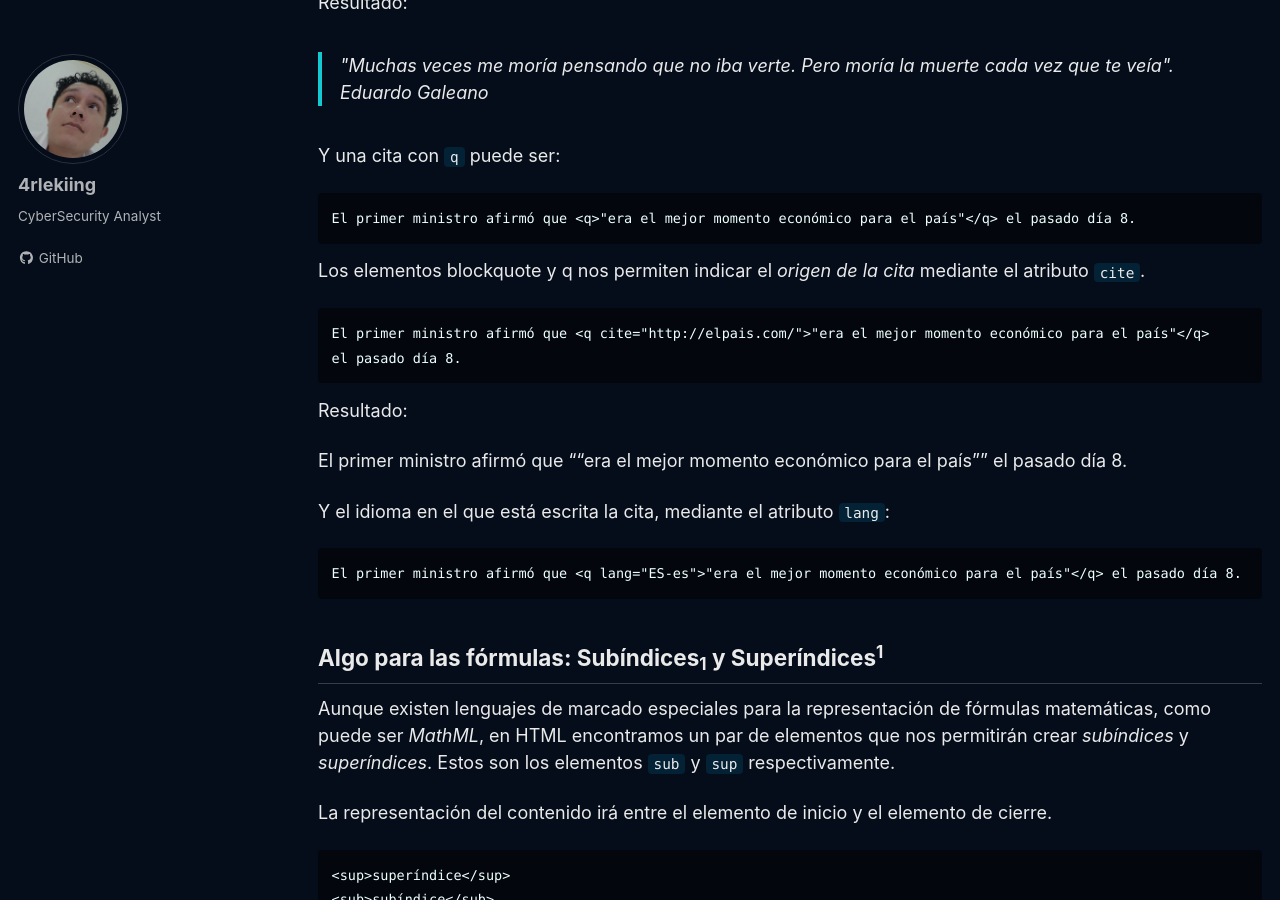
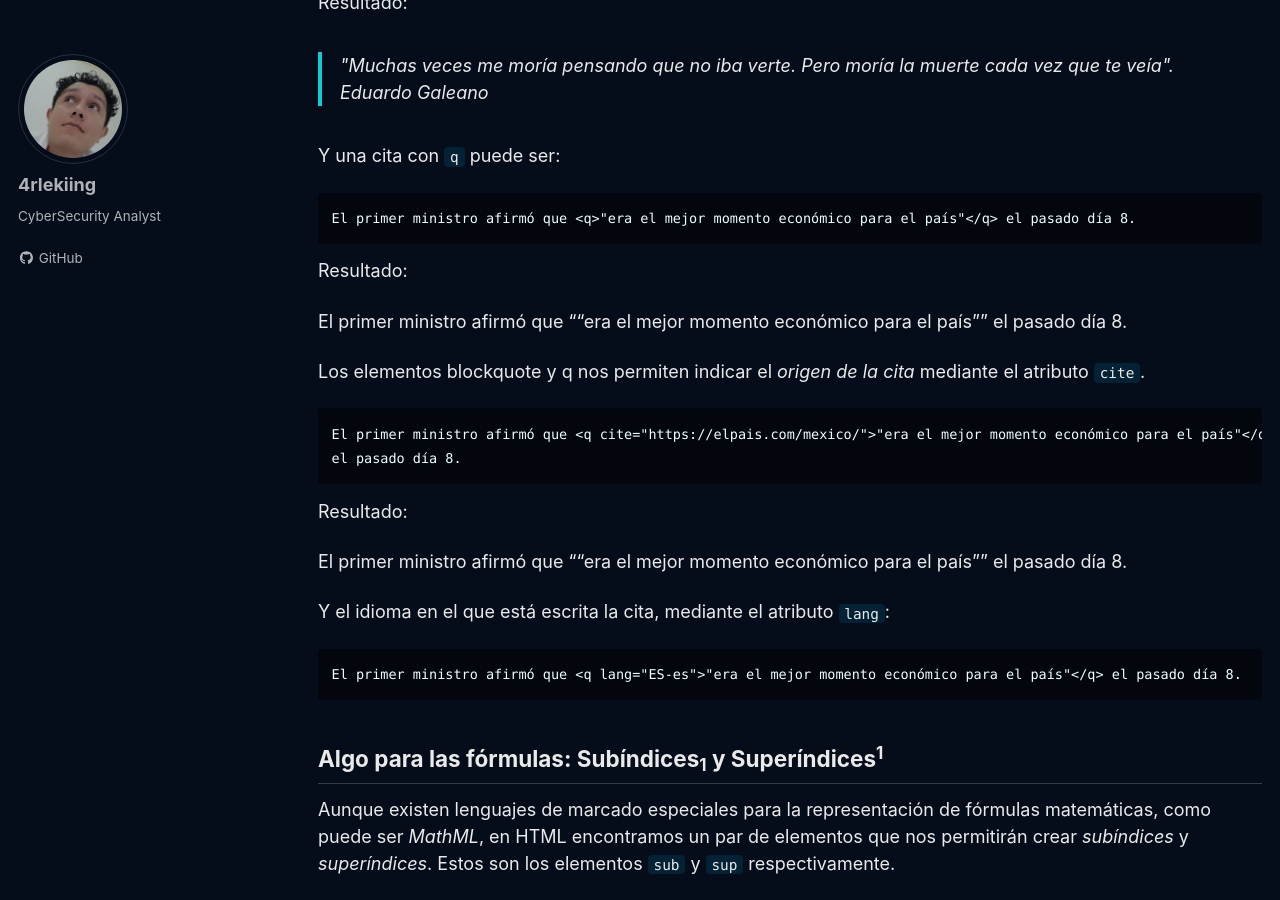
Before and after one commit to 4rleking/HTML.github.io, a Jekyll site: the page built from _posts/2023-08-06-Basico.md, in a window 1280 px wide and 900 px high, scrolled down 3609 px. Built offline with Jekyll 4.4.1, drawn with Linux system fonts in a browser that asks for light colours; cached includes are drawn as plain includes; a script that is not in the unit is left out.

Commit message:
Update 2023-08-06-Basico.md

````diff
--- a/_posts/2023-08-06-Basico.md
+++ b/_posts/2023-08-06-Basico.md
@@ -128,16 +128,20 @@ Y una cita con `q` puede ser:
 El primer ministro afirmó que <q>"era el mejor momento económico para el país"</q> el pasado día 8.
 ```
 
+Resultado:
+
+El primer ministro afirmó que <q>"era el mejor momento económico para el país"</q> el pasado día 8.
+
 Los elementos blockquote y q nos permiten indicar el *origen de la cita* mediante el atributo `cite`.
 
 ```text
-El primer ministro afirmó que <q cite="http://elpais.com/">"era el mejor momento económico para el país"</q>
+El primer ministro afirmó que <q cite="https://elpais.com/mexico/">"era el mejor momento económico para el país"</q>
 el pasado día 8.
 ```
 
 Resultado:
 
-El primer ministro afirmó que <q cite="http://elpais.com/">"era el mejor momento económico para el país"</q> el pasado día 8.
+El primer ministro afirmó que <q cite="https://elpais.com/mexico/">"era el mejor momento económico para el país"</q> el pasado día 8.
 
 Y el idioma en el que está escrita la cita, mediante el atributo `lang`:
 
````
